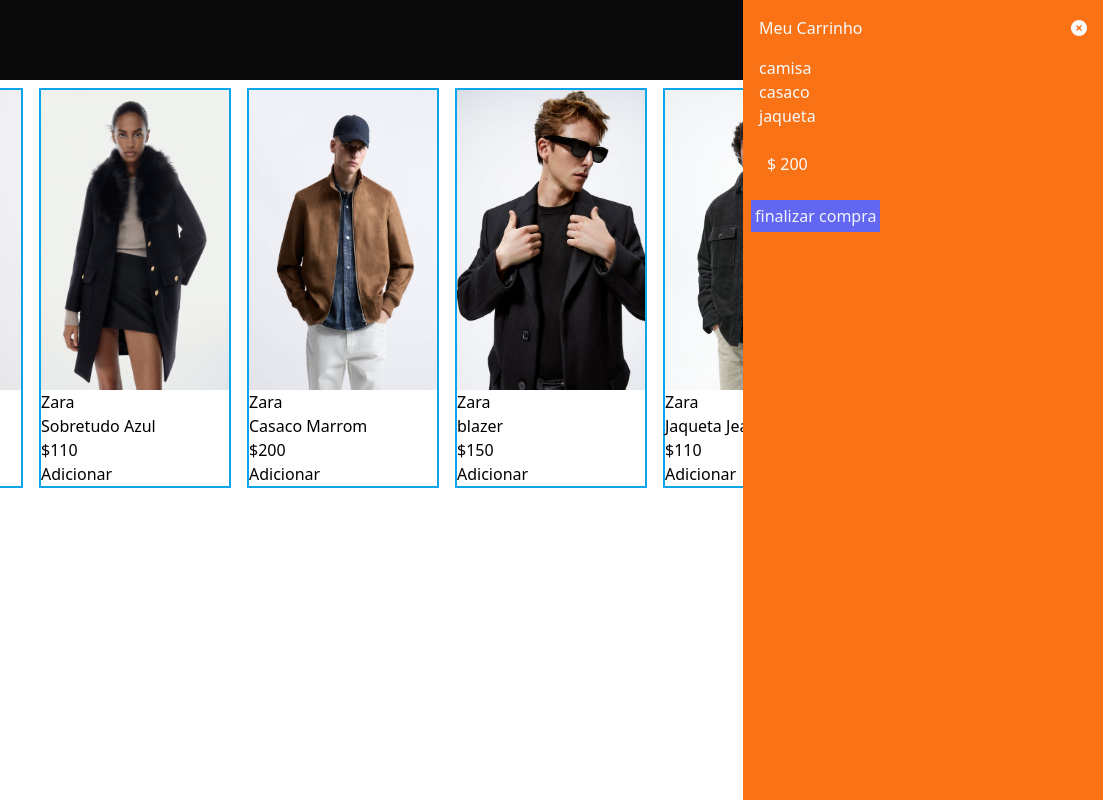
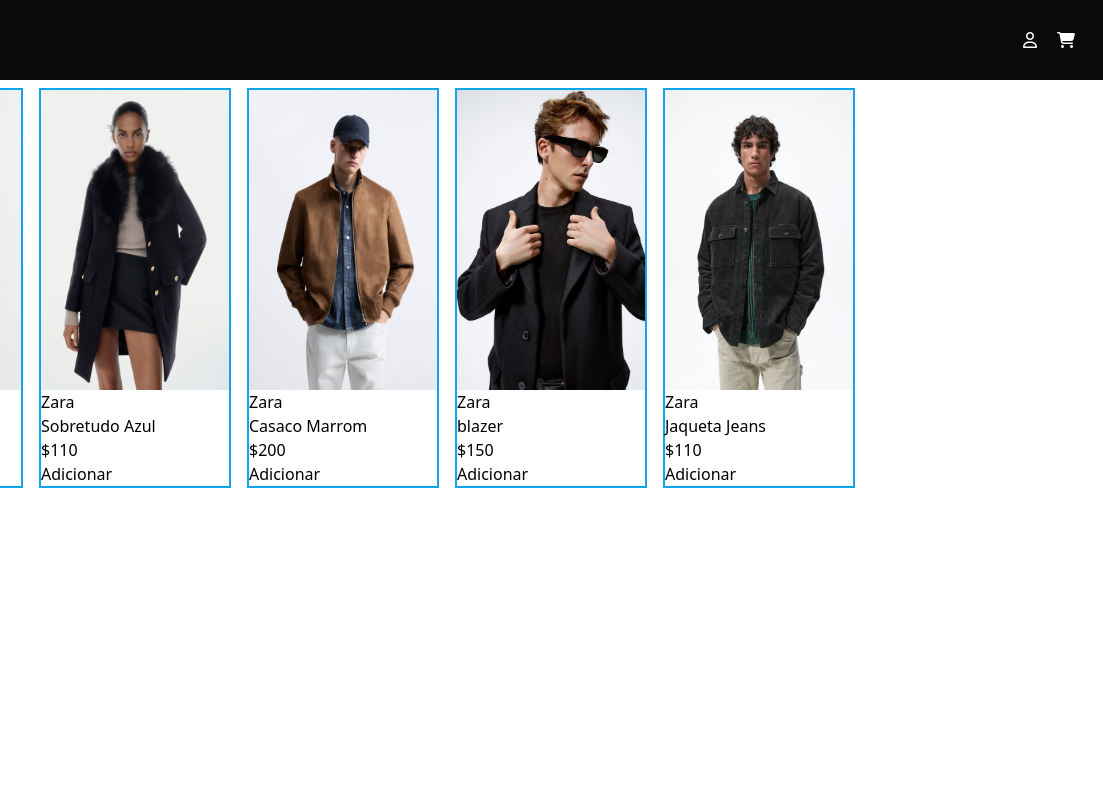
Before and after one commit to HunterLowBit/ecom_hashtag, a website built with Vite: page index.html in a window 1280 px wide. Shown: the full height of the page, 177-1280 px from the left. Built offline with nearby package versions, Linux system fonts and the light colour scheme.

Commit message:
Update index.html

```diff
--- a/index.html
+++ b/index.html
@@ -12,7 +12,7 @@
 </head>
 
 <body>
-  <section id="carrinho" class="fixed top-0 right-[0px] bg-orange-500 text-gray-50 h-screen w-[360px]">
+  <section id="carrinho" class="fixed top-0 right-[-360px] bg-orange-500 text-gray-50 h-screen w-[360px] duration-300">
     <div id="cabecalho-carrinho" class="flex m-4 justify-between">
       <p>Meu Carrinho</p>
       <button id="fechar-carrinho"><i class="fa-solid fa-circle-xmark"></i></button>
@@ -34,7 +34,7 @@
     </div>
   </header>
   <main>
-    <section id="container-produto" class="flex flex-wrap">
+    <section id="container-produto" class="flex flex-wrap ">
 
     </section>
   </main>
```
